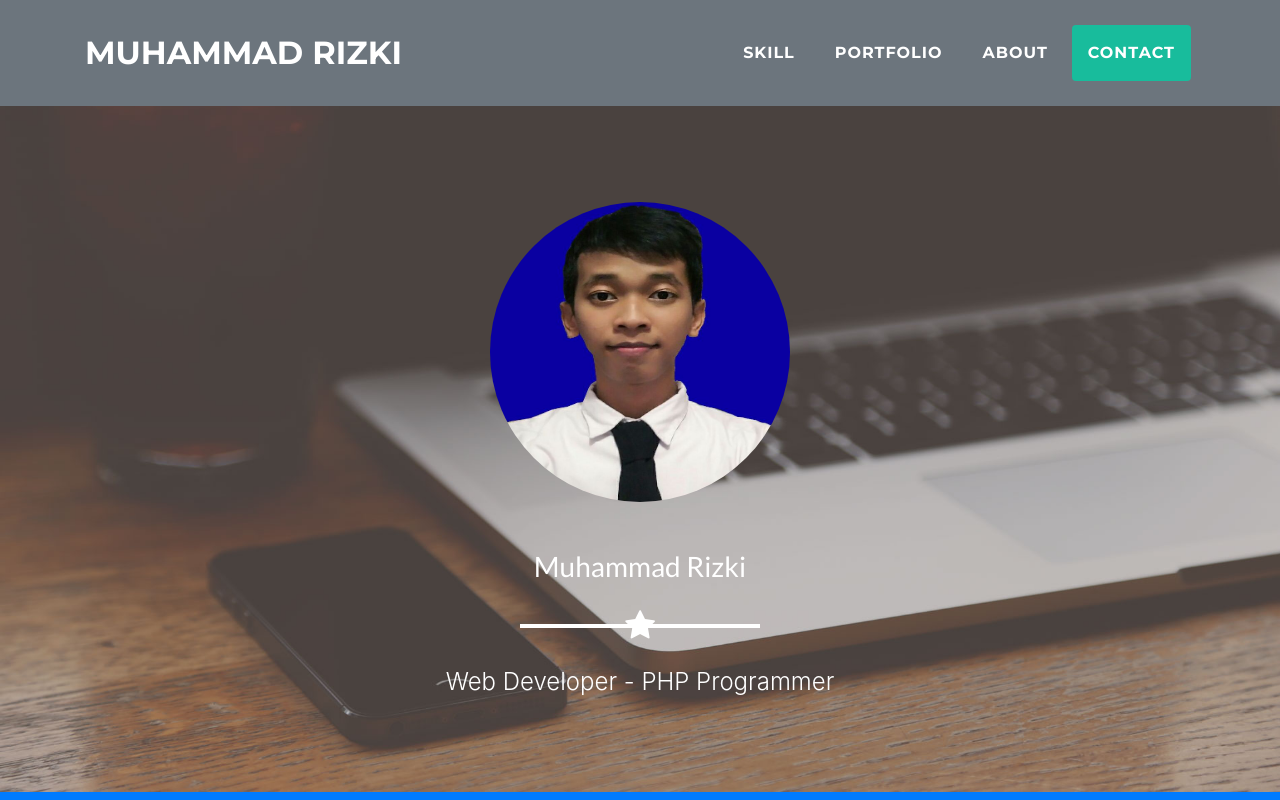
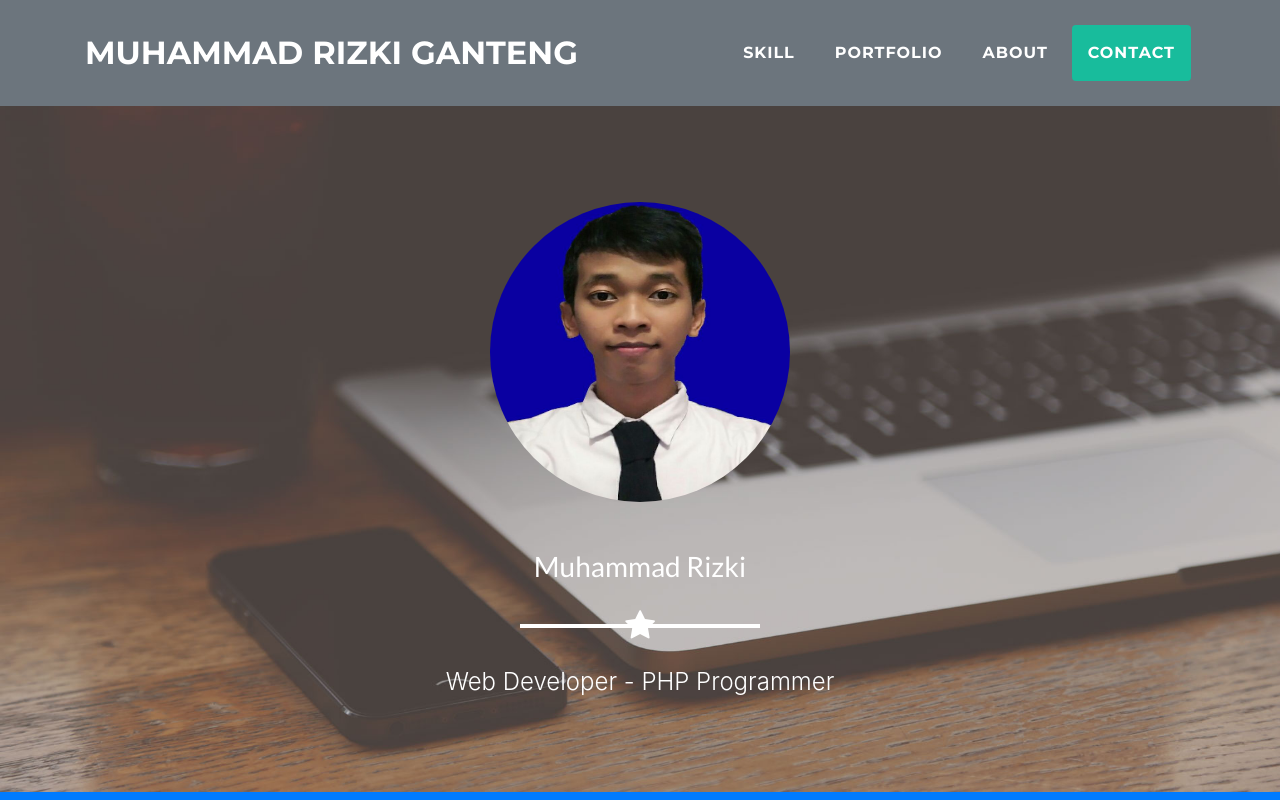
Before and after one commit to r1zkykeren77/muhamadrizki09.github.io, a website with bundled scripts: page index.html in a window 1280 px wide. Shown: the top 800 px of the page. Built offline with nearby package versions, Linux system fonts and the light colour scheme.

Commit message:
Update index.html

```diff
--- a/index.html
+++ b/index.html
@@ -31,7 +31,7 @@
   <!-- Navigation -->
   <nav class="navbar navbar-expand-lg bg-secondary fixed-top text-uppercase" id="mainNav">
     <div class="container">
-      <a class="navbar-brand js-scroll-trigg-top">Muhammad Rizki</a>
+      <a class="navbar-brand js-scroll-trigg-top">Muhammad Rizki Ganteng</a>
       <button class="navbar-toggler navbar-toggler-right text-uppercase bg-primary text-white rounded" type="button" data-toggle="collapse" data-target="#navbarResponsive" aria-controls="navbarResponsive" aria-expanded="false" aria-label="Toggle navigation">
         Menu
         <i class="fa fa-bars"></i>
```
